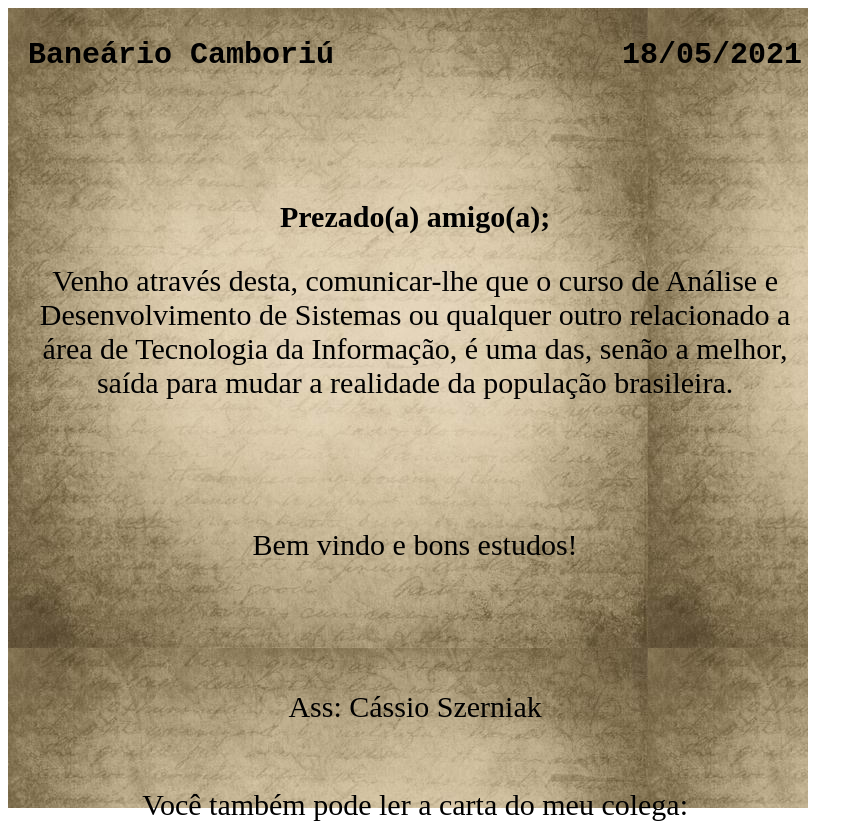
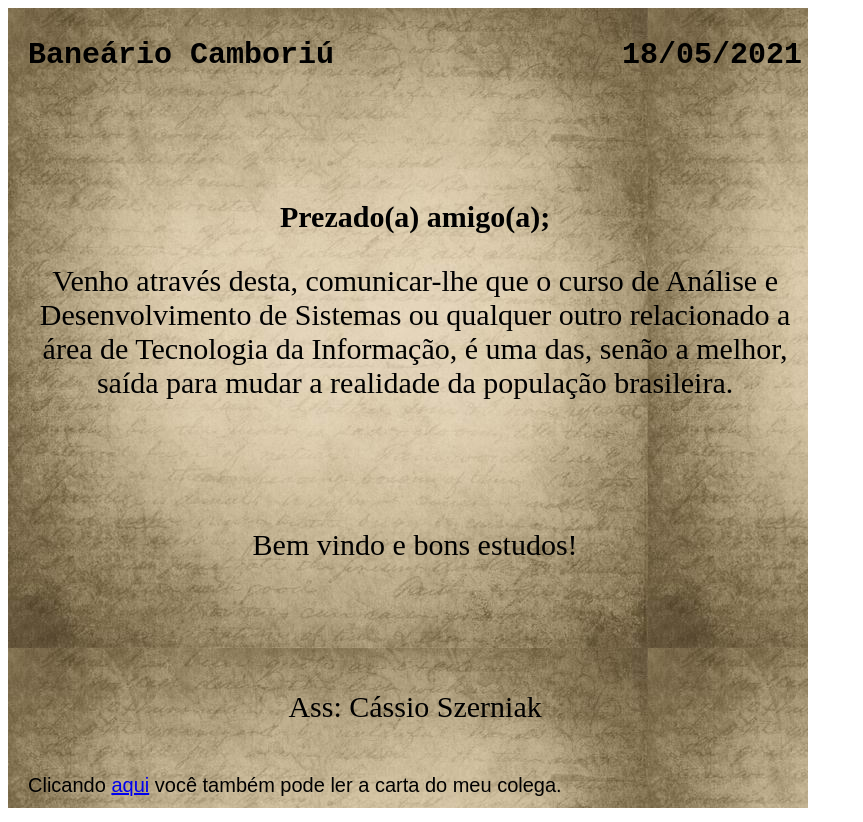
Before and after one commit to cassio-szerniak/Carta_HTML, a plain HTML site: page index.html in a window 1280 px wide. Shown: the whole page, without its empty margins (0-863 px from the left). Drawn offline with Linux system fonts and the light colour scheme.

Commit message:
add link carta colega

```diff
--- a/index.html
+++ b/index.html
@@ -20,10 +20,12 @@
      <p>Bem vindo e bons estudos!</p>
      <br><br>
      <p>Ass: Cássio Szerniak</p>
-     <br>
-     <footer>Você também pode ler a carta do meu colega: </footer>
+     <div class="textorodape">
+      <p> Clicando <a href="https://feribeirods.github.io/rwd_carta/">aqui</a> você também pode ler a carta do meu colega.</p>
+    </div>
     </div>
     </div>
 
+
 </body>
 </html>
--- a/style.css
+++ b/style.css
@@ -7,6 +7,10 @@
     position: absolute;
     font-size: 30px;
     text-align: center; margin-left: 20px;
-
-
 }
+.textorodape{
+    position: absolute;
+    font-size: 20px;
+    text-align: end;
+    font-family: Arial, Helvetica, sans-serif;
+}
```
